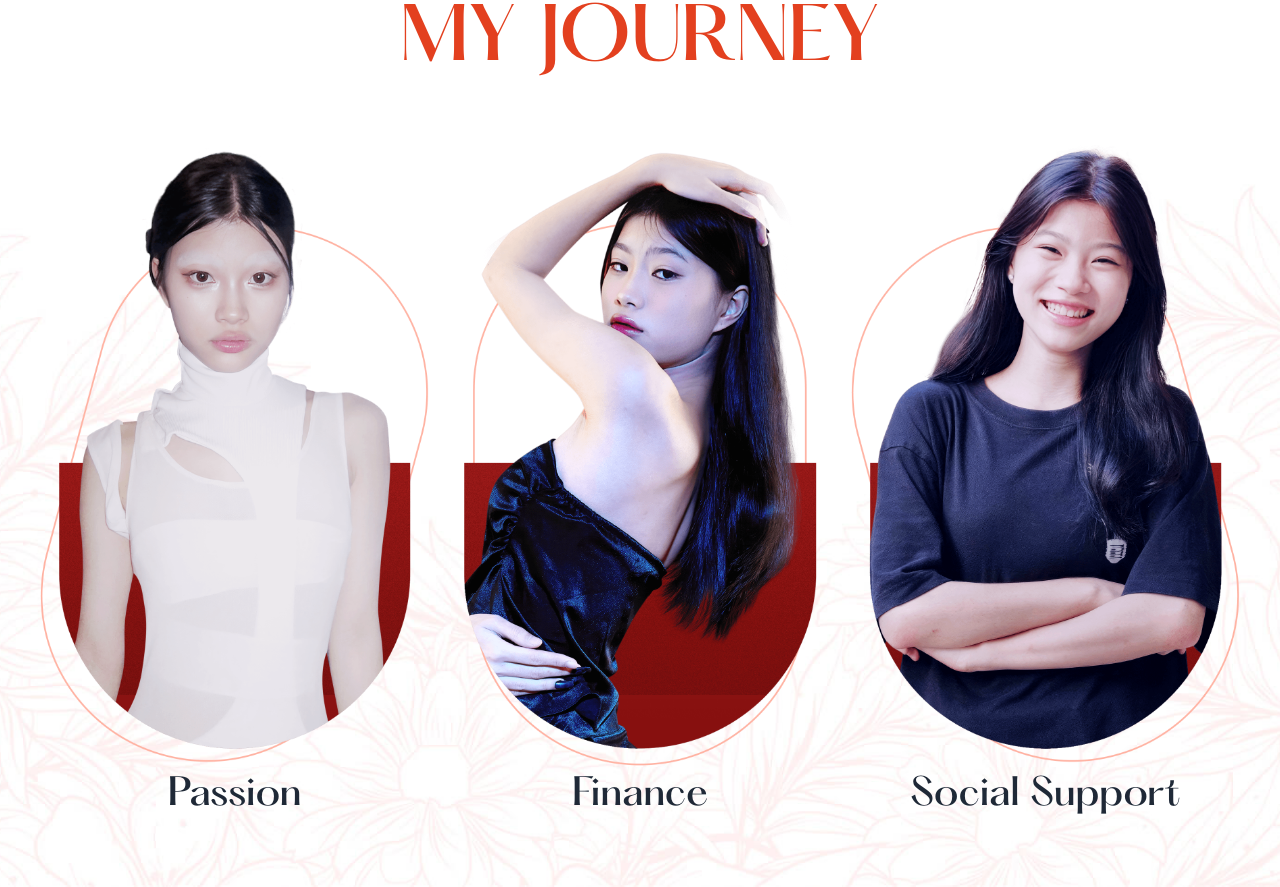
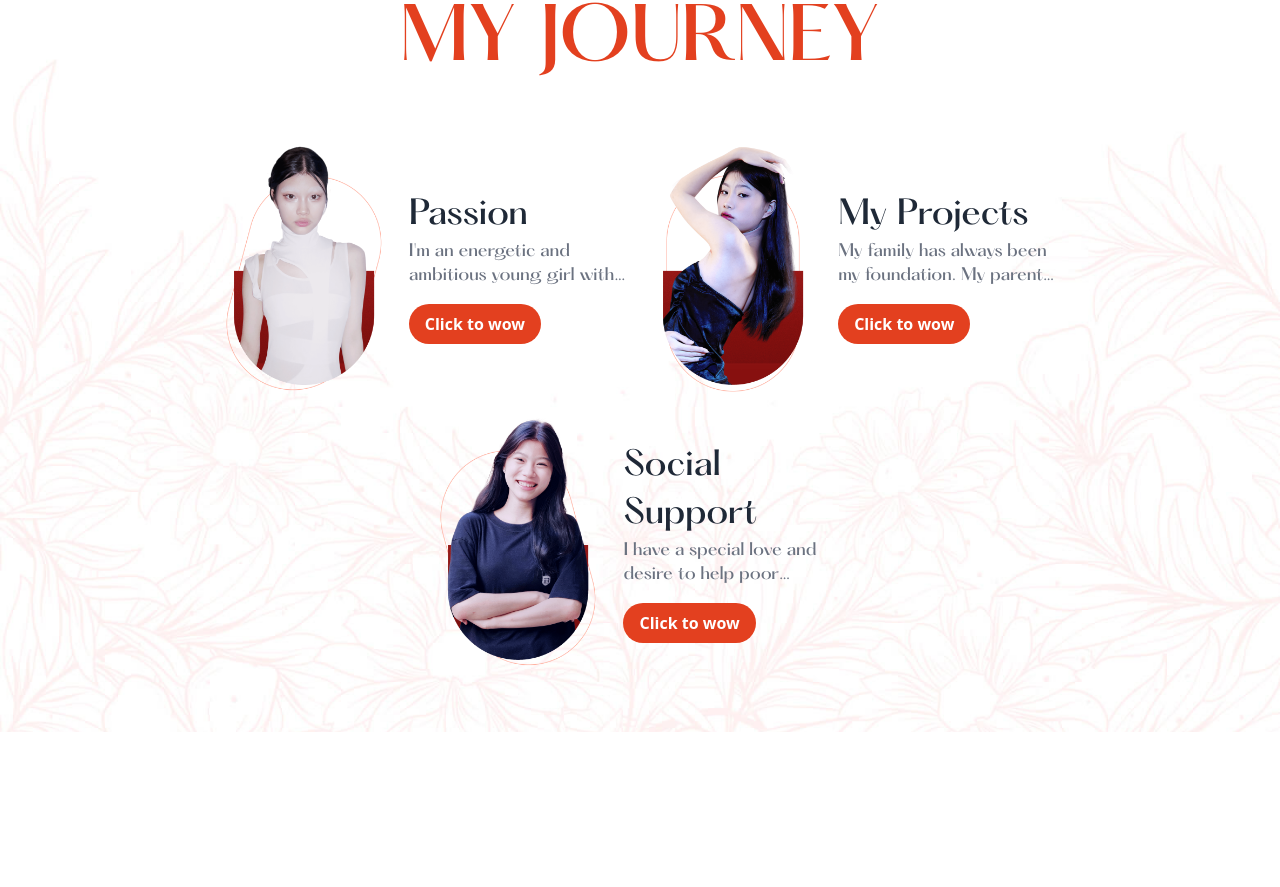
Before and after one commit to akiyamahaa/portfolio-honganh, a Next.js app: page / in a window 1280 px wide. Shown: the part 993-1880 px from the top of the page. After the commit the page ends 1725 px from the top, so only its background shows below. Built offline with nearby package versions, Linux system fonts and the light colour scheme.

Commit message:
fix layout activity and content

```diff
--- a/components/Header.tsx
+++ b/components/Header.tsx
@@ -17,8 +17,8 @@ const navOptions = [
     href: "/passion",
   },
   {
-    title: "Finance",
-    href: "/finance",
+    title: "My Projects",
+    href: "/my-projects",
   },
   {
     title: "Social Support",
@@ -29,7 +29,6 @@ const navOptions = [
 const Header = () => {
   const router = useRouter();
   const pathname = usePathname();
-  console.log("🚀 ~ Header ~ pathname:", pathname);
   const [isMenuOpen, setIsMenuOpen] = useState(false);
 
   const handleScrollTo = (id: string) => {
--- a/components/about/index.tsx
+++ b/components/about/index.tsx
@@ -26,7 +26,7 @@ const About = () => {
             <div className="space-y-8 relative z-10">
               <p className="text-sm md:text-base text-white text-center md:text-start">
                 I&apos;m an energetic and ambitious young girl with a passion
-                for learning and a vision to make a mark in the finance world.
+                for learning and a vision to make a mark in the business world.
                 My journey started early, with a fascination for numbers and
                 trends, which later grew into a desire to understand the
                 mechanics of business and investment. Alongside my academic
@@ -38,7 +38,7 @@ const About = () => {
                 at &quot;One Idea One World,&quot; an event celebrated for
                 fostering innovative startup ideas supported by Google and Nike.
                 This experience validated my love for entrepreneurship,
-                solidifying my resolve to innovate and lead in the finance
+                solidifying my resolve to innovate and lead in the business
                 world.
               </p>
               <ListButton />
--- a/components/activity/Card.tsx
+++ b/components/activity/Card.tsx
@@ -6,19 +6,36 @@ import React from "react";
 type Props = {
   imageSource: string | StaticImport;
   title: string;
+  description: string;
   href: string;
 };
 
-const Card = ({ imageSource, title, href }: Props) => {
+const Card = ({ imageSource, title, href, description }: Props) => {
   return (
-    <Link href={href}>
-      <div className="w-full transform transition-transform duration-500 ease-in-out hover:scale-105 hover:translate-y-[-40px]">
-        <Image src={imageSource} alt="image-activity" className="w-full" />
-        <p className="font-hatton text-gray-800 text-[30px] md:text-[36px] text-center">
-          {title}
-        </p>
+    <div
+      className="w-full
+
+    "
+    >
+      <div className="w-full flex flex-row items-center gap-6">
+        <Image src={imageSource} alt="image-activity" className="w-2/5" />
+        <div className="w-3/5">
+          <p className="font-hatton text-gray-800 text-[24px] md:text-[32px]">
+            {title}
+          </p>
+          <p className="font-hatton text-gray-500 text-sm md:text-base line-clamp-2">
+            {description}
+          </p>
+          <div className="mt-4">
+            <Link href={href}>
+              <div className="rounded-full bg-primary-600 text-white text-base font-semibold px-4  py-2 w-fit hover:opacity-80">
+                Click to wow
+              </div>
+            </Link>
+          </div>
+        </div>
       </div>
-    </Link>
+    </div>
   );
 };
 
--- a/components/activity/index.tsx
+++ b/components/activity/index.tsx
@@ -12,15 +12,18 @@ const activityOptions = [
     title: "Passion",
     href: "/passion",
     imageSource: images.navhome0,
+    description: `I'm an energetic and ambitious young girl with a passion for learning and a vision to make a mark in the business world. My journey started early`,
   },
   {
-    title: "Finance",
-    href: "/finance",
+    title: "My Projects",
+    href: "/my-projects",
     imageSource: images.navhome1,
+    description: `My family has always been my foundation. My parents are dynamic entrepreneurs, managing companies, which means they're often busy.`,
   },
   {
     title: "Social Support",
     href: "/social-support",
+    description: `I have a special love and desire to help poor children in difficult living conditions, especially ethnic minority children in mountainous areas.`,
     imageSource: images.navhome2,
   },
 ];
@@ -56,7 +59,7 @@ const MyActivity = () => {
         </h1>
         <motion.div
           ref={containerRef}
-          className="flex flex-row flex-wrap justify-center xl:justify-between items-center gap-6 xl:gap-0"
+          className="flex flex-row flex-wrap justify-center xl:justify-center items-center gap-6 xl:gap-6"
           variants={containerVariants}
           initial="hidden"
           animate={isInView ? "visible" : "hidden"}
@@ -71,6 +74,7 @@ const MyActivity = () => {
                 title={activity.title}
                 imageSource={activity.imageSource}
                 href={activity.href}
+                description={activity.description}
               />
             </motion.div>
           ))}
```
Also changed, not shown: app/my-projects/page.tsx (renamed from app/finance/page.tsx), public/images/finance/finance-banner-mobile.jpg, public/images/finance/finance-banner.jpg.
